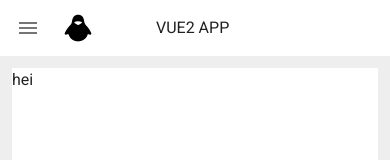
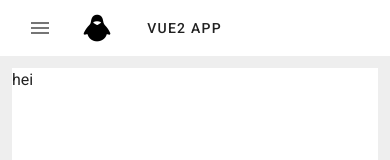
Before and after one commit to tomhaakon/oppgave11_freshstart, a Vue app: page / in a window 390 px wide. Shown: the top 160 px of the page. Built offline with nearby package versions, Linux system fonts and the light colour scheme.

Commit message:
rydde i kode

```diff
--- a/src/components/nav/navBar.vue
+++ b/src/components/nav/navBar.vue
@@ -1,30 +1,31 @@
 <template>
   <v-app-bar color="white" flat>
-    <!-- drawer knapp for mobil-->
-    <v-app-bar-nav-icon @click="drawer = true" class="d-flex d-sm-none">
-    </v-app-bar-nav-icon>
-    <!-- logo og overskrift for mobil -->
-    <v-btn :to="homeLink" plain left class="d-flex d-sm-none">
-      <v-icon color="black" size="32" left>{{ logoIcon }}</v-icon>
-    </v-btn>
-    <div class="ml-10 d-flex d-sm-none">{{ logoHeaderTitle }}</div>
-
     <!-- meny for desktop -->
     <v-container class="d-none d-sm-flex">
       <!-- logo og overskrift for desktop -->
-
       <v-btn-toggle v-model="toggle_btn" group>
-        <v-btn :to="homeLink" plain
-          ><v-icon color="black" size="35" :to="homeLink" class="mr-10">
+        <v-btn :to="homeLink" plain>
+          <v-icon color="black" size="35" :to="homeLink" class="mr-10">
             {{ logoIcon }}
           </v-icon>
-          {{ logoHeaderTitle }}</v-btn
-        >
+          {{ logoHeaderTitle }}
+        </v-btn>
         <v-btn v-for="link in links" :key="link.title" :to="link.path">
           {{ link.title }}
         </v-btn>
       </v-btn-toggle>
     </v-container>
+
+    <!-- drawer knapp for mobil-->
+    <v-app-bar-nav-icon @click="drawer = true"> </v-app-bar-nav-icon>
+    <v-container class="d-flex d-sm-none">
+      <!-- logo og overskrift for mobil -->
+      <v-btn :to="homeLink" plain left>
+        <v-icon color="black" size="32" left class="mr-10">{{
+          logoIcon
+        }}</v-icon
+        >{{ logoHeaderTitle }}
+      </v-btn>
 
       <!-- drawer meny for mobil -->
       <v-navigation-drawer v-model="drawer" absolute width="100%" height="auto">
@@ -36,6 +37,7 @@
           </v-list-item-group>
         </v-list>
       </v-navigation-drawer>
+    </v-container>
     <!-- drawer slutt -->
   </v-app-bar>
 </template>
```
Lines whose indentation alone changed are shown as unchanged.
